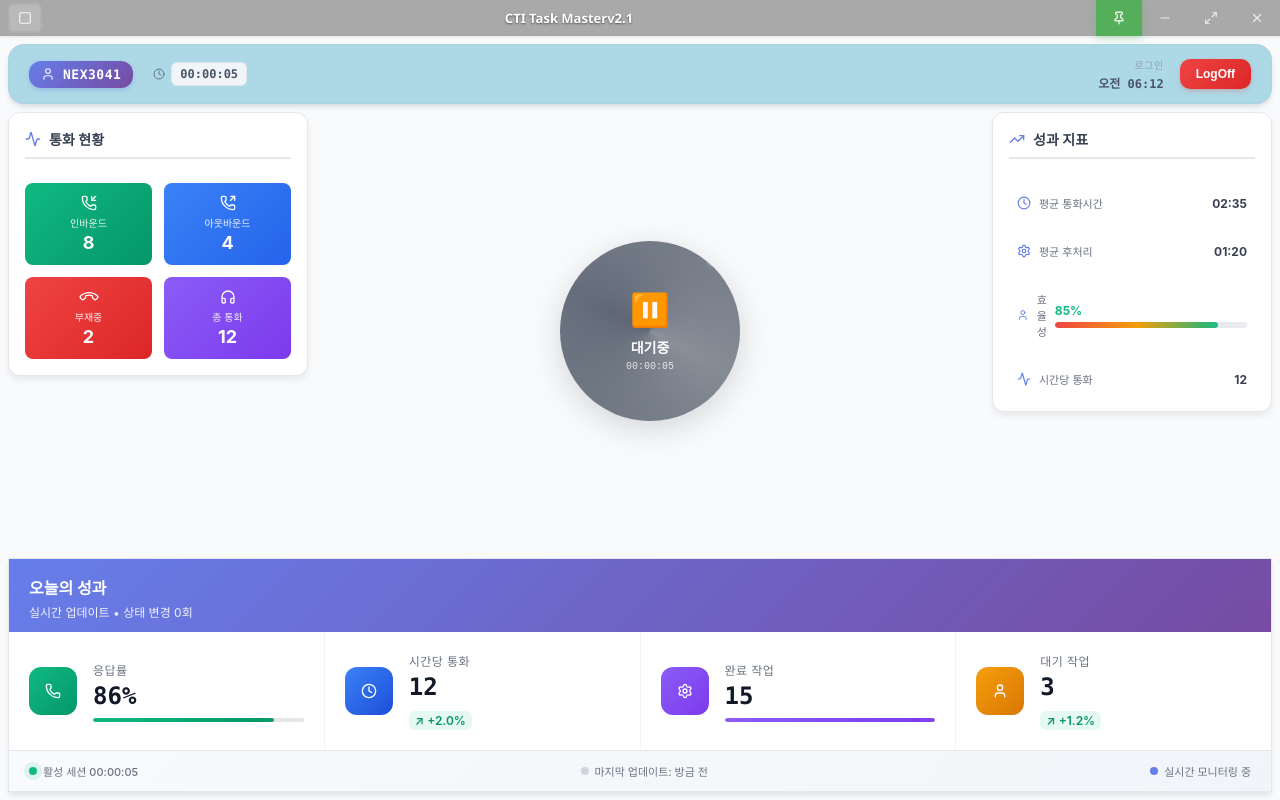
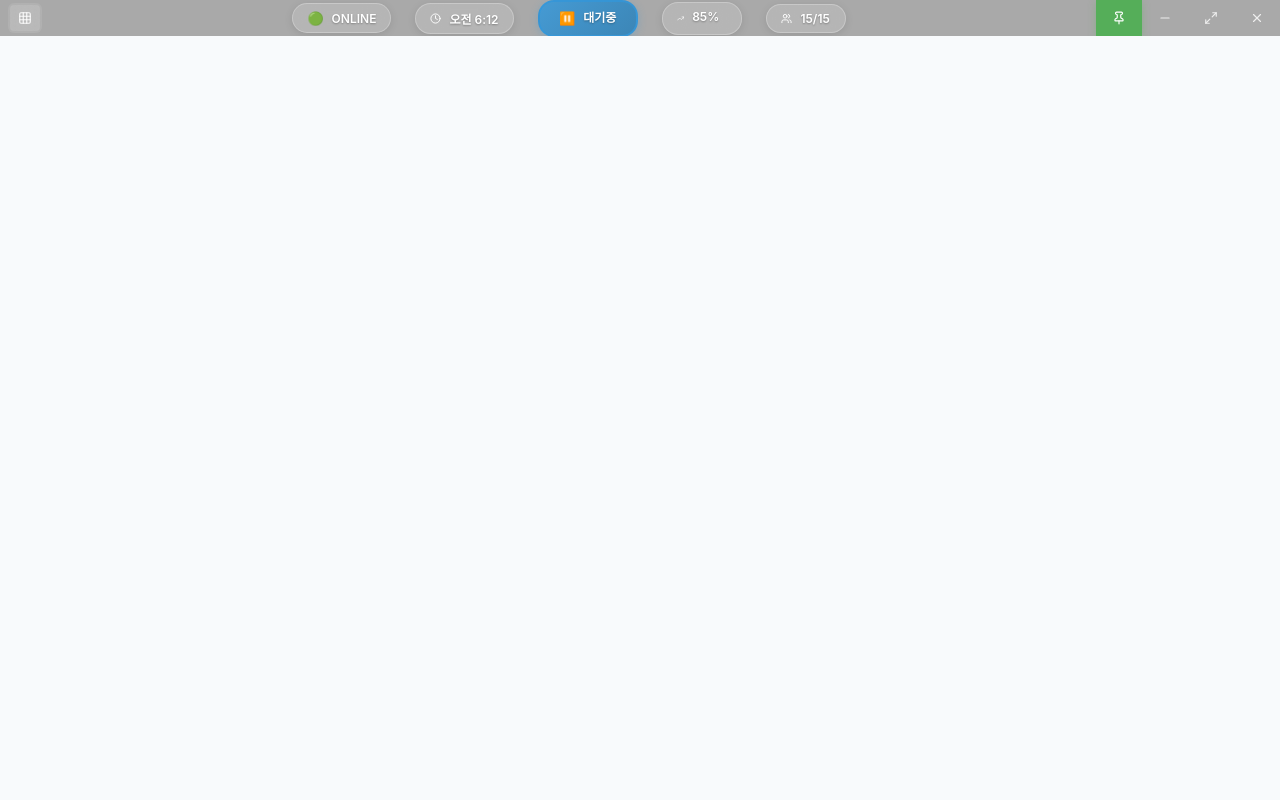
Before and after one commit to nexus-aicc-lab/tauri-cti-task-manager, a React (Vite) app: page / in a window 1280 px wide. Built offline with nearby package versions, Linux system fonts and the light colour scheme.

Commit message:
헤더 ui7

```diff
--- a/src-tauri/tauri.conf.json
+++ b/src-tauri/tauri.conf.json
@@ -15,7 +15,7 @@
         "label": "main",
         "title": "CTI Task Master",
         "width": 800,
-        "height": 100,
+        "height": 36,
         "resizable": true,
         "alwaysOnTop": true,
         "decorations": false,
--- a/src/App.css
+++ b/src/App.css
@@ -1,7 +1,7 @@
 /* src/App.css */
 
 .app-container {
-  height: 100vh;
+  /* height: 100vh; */
   background: #f8fafc;
   display: flex;
   flex-direction: column;
--- a/src/App.tsx
+++ b/src/App.tsx
@@ -14,7 +14,7 @@ function App() {
   const [completedTasks, setCompletedTasks] = useState(15);
   const [efficiency, setEfficiency] = useState(85);
   const [callsPerHour, setCallsPerHour] = useState(12);
-  const [viewMode, setViewMode] = useState<ViewMode>('panel');
+  const [viewMode, setViewMode] = useState<ViewMode>('bar');
   const [loginTime, setLoginTime] = useState('');
   const [sessionTime, setSessionTime] = useState('00:00:00');
   const [currentCall, setCurrentCall] = useState<string | null>(null);
```
